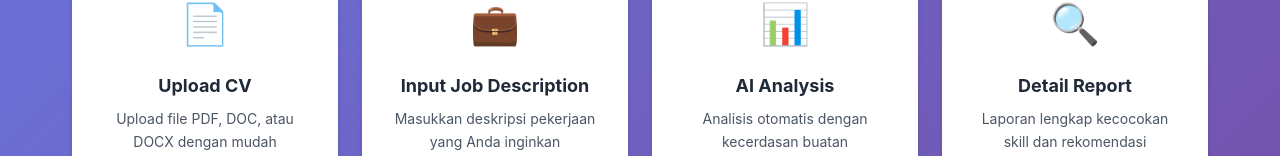
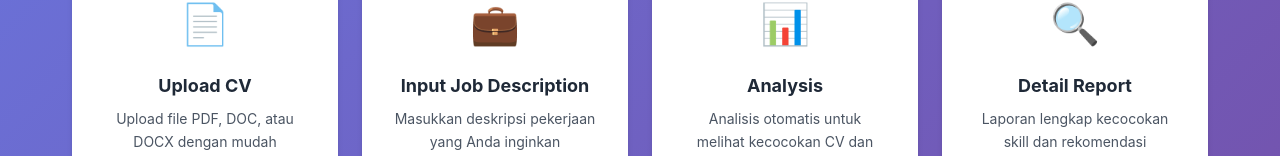
Before and after one commit to GiannCheryl/cv-analyzer-fe, a React (Create React App) app: page / in a window 1280 px wide. Shown: the part 772-928 px from the top of the page. Built offline with nearby package versions, Linux system fonts and the light colour scheme; no server answers.

Commit message:
update analysis page

```diff
--- a/src/pages/AnalyzerPage.js
+++ b/src/pages/AnalyzerPage.js
@@ -255,7 +255,6 @@ export default function AnalyzerPage() {
                 </>
               ) : (
                 <>
-                  <span>🔍</span>
                   Analisis CV
                 </>
               )}
@@ -320,7 +319,6 @@ export default function AnalyzerPage() {
 
               <div className="result-card">
                 <h3 className="card-title">
-                  <span className="title-icon">✅</span>
                   Skill yang Cocok
                 </h3>
                 <div className="skills-section">
@@ -366,6 +364,20 @@ export default function AnalyzerPage() {
                     </div>
                   ))}
                 </div>
+              </div>
+
+              <div className="result-card">
+                <h3 className="card-title">
+                  Rencana Pengembangan
+                </h3>
+                <ol className="action-plan">
+                  {result.action_plan?.map((action, i) => (
+                    <li key={i} className="action-item">
+                      <span className="action-number">{i + 1}</span>
+                      <span className="action-text">{action}</span>
+                    </li>
+                  ))}
+                </ol>
               </div>
             </div>
 
@@ -462,20 +474,6 @@ export default function AnalyzerPage() {
                     )}
                 </div>
               </div>
-
-              <div className="result-card">
-                <h3 className="card-title">
-                  Rencana Pengembangan
-                </h3>
-                <ol className="action-plan">
-                  {result.action_plan?.map((action, i) => (
-                    <li key={i} className="action-item">
-                      <span className="action-number">{i + 1}</span>
-                      <span className="action-text">{action}</span>
-                    </li>
-                  ))}
-                </ol>
-              </div>
             </div>
           </div>
 
--- a/src/pages/HomePage.js
+++ b/src/pages/HomePage.js
@@ -15,8 +15,8 @@ export default function HomePage({ onLoginClick, onRegisterClick }) {
     },
     {
       icon: "📊",
-      title: "AI Analysis",
-      desc: "Analisis otomatis dengan kecerdasan buatan",
+      title: "Analysis",
+      desc: "Analisis otomatis untuk melihat kecocokan CV dan deskripsi pekerjaan",
     },
     {
       icon: "🔍",
```
Also changed, not shown: src/context/AuthContext.js (+4 -4 lines).
